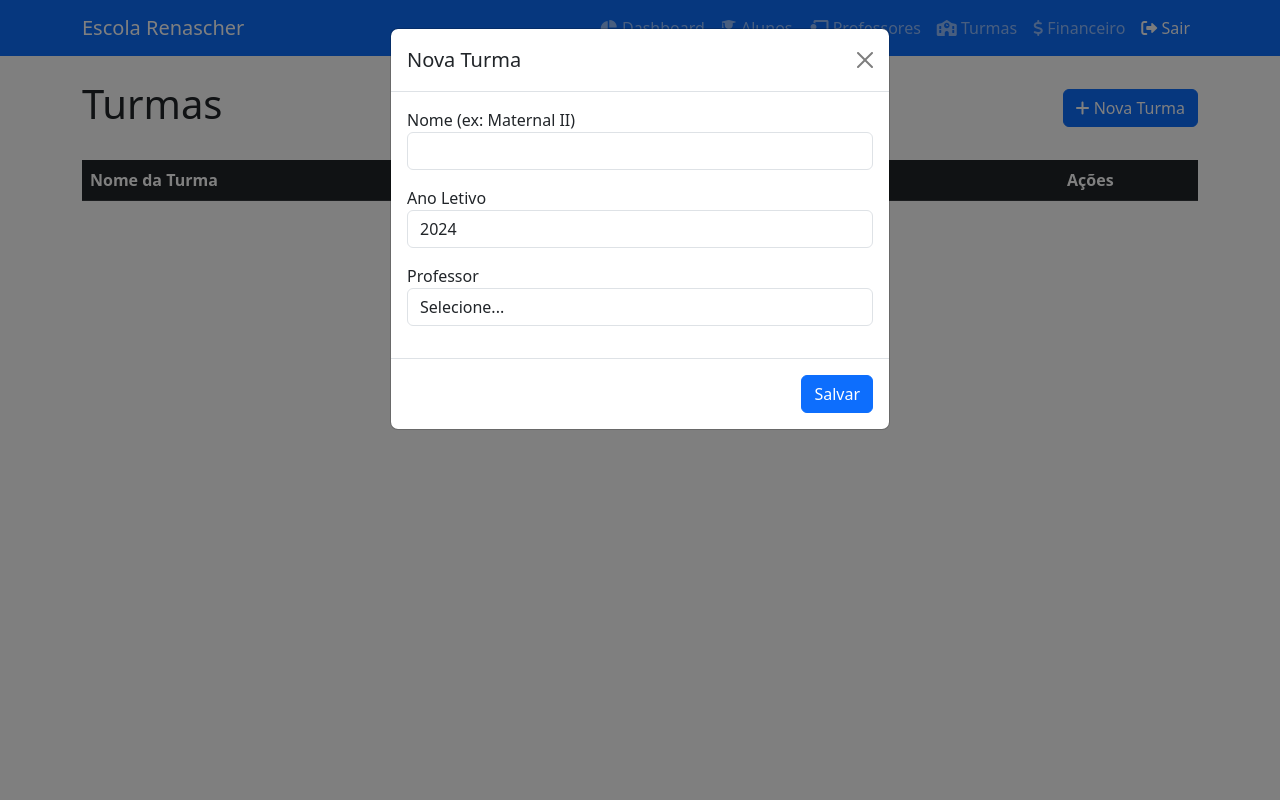
After one commit to SetorSe7e/EduAxis, a Flask app: page /classes in a window 1280 px wide, after a click on "Nova Turma". The commit adds this page. Run offline with Flask 3, Linux system fonts and the light colour scheme; a user stored in the database is signed in; lists and menus that the app fills with data are empty.

Commit message:
CRUD Turmas e Professores

```diff
--- a/app.py
+++ b/app.py
@@ -8,7 +8,7 @@ import io
 from fpdf import FPDF
 
 # Importa as classes de banco de dados do arquivo models.py
-from models import db, User, Student, Guardian, Fee
+from models import db, User, Student, Guardian, Fee, Teacher, Class
 
 app = Flask(__name__)
 
@@ -225,6 +225,103 @@ def generate_receipt(id):
         download_name=f'recibo_{fee.month}_{student.name}.pdf',
         mimetype='application/pdf'
     )
+    # --- CRUD PROFESSORES ---
+
+@app.route('/teachers')
+@login_required
+def teachers():
+    teachers = Teacher.query.all()
+    return render_template('teachers.html', teachers=teachers)
+
+@app.route('/teachers/add', methods=['POST'])
+@login_required
+def add_teacher():
+    name = request.form.get('name')
+    subject = request.form.get('subject')
+    phone = request.form.get('phone')
+
+    new_teacher = Teacher(name=name, subject=subject, phone=phone)
+    db.session.add(new_teacher)
+    db.session.commit()
+    flash('Professor cadastrado com sucesso!')
+    return redirect(url_for('teachers'))
+
+@app.route('/teachers/edit', methods=['POST'])
+@login_required
+def edit_teacher():
+    teacher_id = request.form.get('id') # Recebe ID oculto do formulário
+    teacher = Teacher.query.get_or_404(teacher_id)
+
+    teacher.name = request.form.get('name')
+    teacher.subject = request.form.get('subject')
+    teacher.phone = request.form.get('phone')
+
+    db.session.commit()
+    flash('Dados do professor atualizados!')
+    return redirect(url_for('teachers'))
+
+@app.route('/teachers/delete/<int:id>')
+@login_required
+def delete_teacher(id):
+    if current_user.role != 'director':
+        flash('Apenas diretores podem excluir.', 'error')
+        return redirect(url_for('teachers'))
+
+    teacher = Teacher.query.get_or_404(id)
+    db.session.delete(teacher)
+    db.session.commit()
+    flash('Professor removido.')
+    return redirect(url_for('teachers'))
+
+
+# --- CRUD TURMAS ---
+
+@app.route('/classes')
+@login_required
+def classes_list():
+    classes = Class.query.order_by(Class.year.desc(), Class.name).all()
+    teachers = Teacher.query.all() # Para o select box
+    return render_template('classes.html', classes=classes, teachers=teachers)
+
+@app.route('/classes/add', methods=['POST'])
+@login_required
+def add_class():
+    name = request.form.get('name')
+    year = int(request.form.get('year'))
+    teacher_id = request.form.get('teacher_id') if request.form.get('teacher_id') else None
+
+    new_class = Class(name=name, year=year, teacher_id=teacher_id)
+    db.session.add(new_class)
+    db.session.commit()
+    flash('Turma criada com sucesso!')
+    return redirect(url_for('classes_list'))
+
+@app.route('/classes/edit', methods=['POST'])
+@login_required
+def edit_class():
+    class_id = request.form.get('id')
+    turma = Class.query.get_or_404(class_id)
+
+    turma.name = request.form.get('name')
+    turma.year = int(request.form.get('year'))
+    turma.teacher_id = request.form.get('teacher_id') if request.form.get('teacher_id') else None
+
+    db.session.commit()
+    flash('Turma atualizada!')
+    return redirect(url_for('classes_list'))
+
+@app.route('/classes/delete/<int:id>')
+@login_required
+def delete_class(id):
+    if current_user.role != 'director':
+        flash('Apenas diretores podem excluir.', 'error')
+        return redirect(url_for('classes_list'))
+
+    turma = Class.query.get_or_404(id)
+    db.session.delete(turma)
+    db.session.commit()
+    flash('Turma removida.')
+    return redirect(url_for('classes_list'))
 
 # --- INICIALIZAÇÃO DO BANCO DE DADOS ---
 # Este bloco garante que as tabelas sejam criadas assim que o app rodar
--- a/templates/base.html
+++ b/templates/base.html
@@ -13,11 +13,15 @@
         <div class="container">
             <a class="navbar-brand" href="{{ url_for('dashboard') }}">Escola Renascher</a>
             <div class="navbar-nav ms-auto">
-                <a class="nav-link" href="{{ url_for('dashboard') }}"><i class="fas fa-chart-pie"></i> Dashboard</a>
-                <a class="nav-link" href="{{ url_for('students') }}"><i class="fas fa-user-graduate"></i> Alunos</a>
-                <a class="nav-link" href="{{ url_for('finance') }}"><i class="fas fa-dollar-sign"></i> Financeiro</a>
-                <a class="nav-link text-light" href="{{ url_for('logout') }}"><i class="fas fa-sign-out-alt"></i> Sair</a>
-            </div>
+    <a class="nav-link" href="{{ url_for('dashboard') }}"><i class="fas fa-chart-pie"></i> Dashboard</a>
+    <a class="nav-link" href="{{ url_for('students') }}"><i class="fas fa-user-graduate"></i> Alunos</a>
+    <!-- NOVOS LINKS AQUI -->
+    <a class="nav-link" href="{{ url_for('teachers') }}"><i class="fas fa-chalkboard-teacher"></i> Professores</a>
+    <a class="nav-link" href="{{ url_for('classes_list') }}"><i class="fas fa-school"></i> Turmas</a>
+    <!-- FIM NOVOS LINKS -->
+    <a class="nav-link" href="{{ url_for('finance') }}"><i class="fas fa-dollar-sign"></i> Financeiro</a>
+    <a class="nav-link text-light" href="{{ url_for('logout') }}"><i class="fas fa-sign-out-alt"></i> Sair</a>
+</div>
         </div>
     </nav>
     {% endif %}
--- /dev/null
+++ b/templates/classes.html
@@ -0,0 +1,99 @@
+{% extends 'base.html' %}
+{% block content %}
+<div class="d-flex justify-content-between align-items-center mb-4">
+    <h1>Turmas</h1>
+    <button class="btn btn-primary" data-bs-toggle="modal" data-bs-target="#modalClass" onclick="limparFormulario()">
+        <i class="fas fa-plus"></i> Nova Turma
+    </button>
+</div>
+
+<div class="table-responsive">
+    <table class="table table-striped table-hover">
+        <thead class="table-dark">
+            <tr>
+                <th>Nome da Turma</th>
+                <th>Ano Letivo</th>
+                <th>Professor Responsável</th>
+                <th>Ações</th>
+            </tr>
+        </thead>
+        <tbody>
+            {% for c in classes %}
+            <tr>
+                <td>{{ c.name }}</td>
+                <td>{{ c.year }}</td>
+                <td>{{ c.teacher.name if c.teacher else '-' }}</td>
+                <td>
+                    <button class="btn btn-sm btn-warning" onclick="editarTurma('{{ c.id }}', '{{ c.name }}', '{{ c.year }}', '{{ c.teacher_id or "" }}')">
+                        <i class="fas fa-edit"></i> Editar
+                    </button>
+                    <a href="{{ url_for('delete_class', id=c.id) }}" class="btn btn-sm btn-danger" onclick="return confirm('Tem certeza?')">
+                        <i class="fas fa-trash"></i>
+                    </a>
+                </td>
+            </tr>
+            {% endfor %}
+        </tbody>
+    </table>
+</div>
+
+<!-- Modal -->
+<div class="modal fade" id="modalClass" tabindex="-1">
+    <div class="modal-dialog">
+        <div class="modal-content">
+            <div class="modal-header">
+                <h5 class="modal-title" id="modalTitle">Nova Turma</h5>
+                <button type="button" class="btn-close" data-bs-dismiss="modal"></button>
+            </div>
+            <form id="formClass" action="{{ url_for('add_class') }}" method="POST">
+                <input type="hidden" id="classId" name="id">
+                <div class="modal-body">
+                    <div class="mb-3">
+                        <label>Nome (ex: Maternal II)</label>
+                        <input type="text" id="className" name="name" class="form-control" required>
+                    </div>
+                    <div class="mb-3">
+                        <label>Ano Letivo</label>
+                        <input type="number" id="classYear" name="year" class="form-control" value="2024" required>
+                    </div>
+                    <div class="mb-3">
+                        <label>Professor</label>
+                        <select id="classTeacher" name="teacher_id" class="form-control">
+                            <option value="">Selecione...</option>
+                            {% for t in teachers %}
+                            <option value="{{ t.id }}">{{ t.name }}</option>
+                            {% endfor %}
+                        </select>
+                    </div>
+                </div>
+                <div class="modal-footer">
+                    <button type="submit" class="btn btn-primary">Salvar</button>
+                </div>
+            </form>
+        </div>
+    </div>
+</div>
+
+<script>
+function limparFormulario() {
+    document.getElementById('formClass').action = "{{ url_for('add_class') }}";
+    document.getElementById('modalTitle').innerText = "Nova Turma";
+    document.getElementById('classId').value = "";
+    document.getElementById('className').value = "";
+    document.getElementById('classYear').value = "2024";
+    document.getElementById('classTeacher').value = "";
+}
+
+function editarTurma(id, name, year, teacherId) {
+    document.getElementById('formClass').action = "{{ url_for('edit_class') }}";
+    document.getElementById('modalTitle').innerText = "Editar Turma";
+    document.getElementById('classId').value = id;
+    document.getElementById('className').value = name;
+    document.getElementById('classYear').value = year;
+    document.getElementById('classTeacher').value = teacherId;
+
+    var myModal = new bootstrap.Modal(document.getElementById('modalClass'));
+    myModal.show();
+}
+</script>
+{% endblock %}
```
Also changed, not shown: models.py (+15 -0 lines), templates/teachers.html (added, +96 -0 lines).
